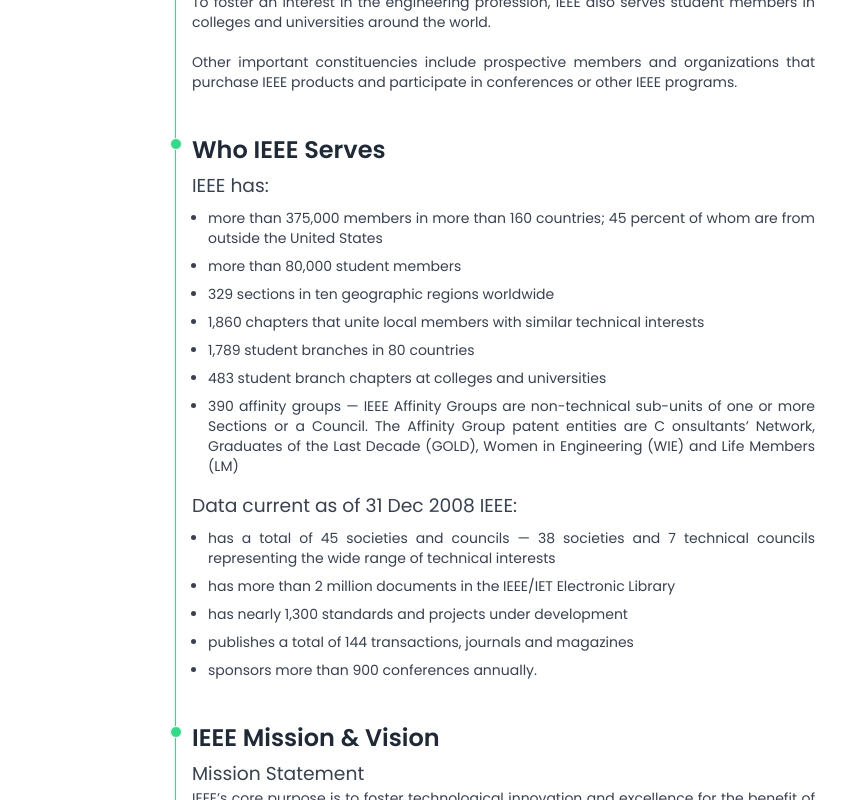
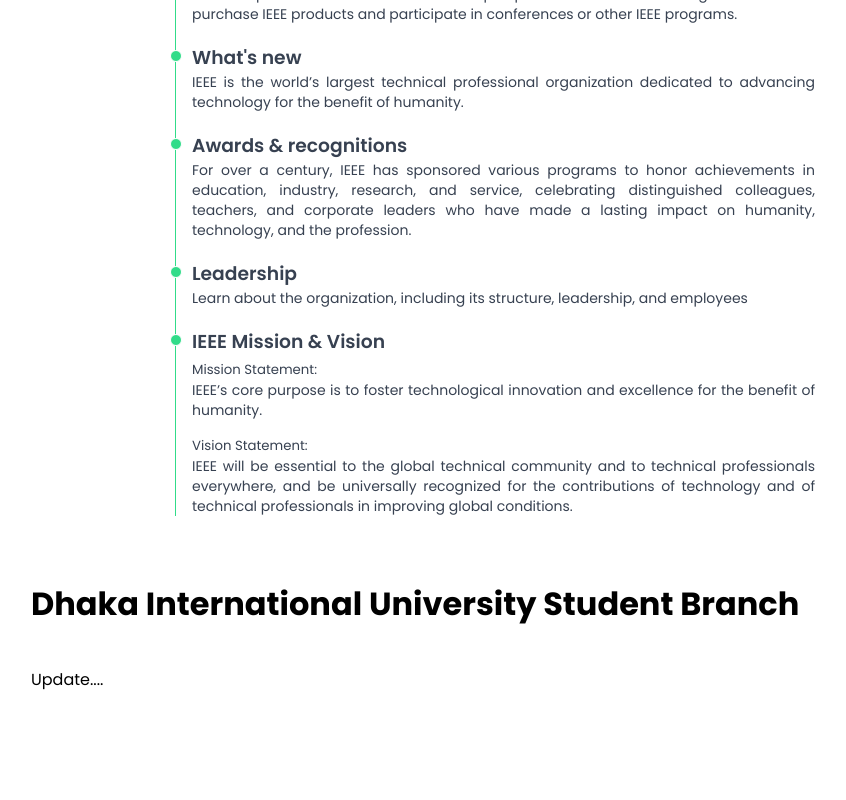
Before and after one commit to adilrion/CSE-IEEE, a React (Create React App) app: page /about in a window 1280 px wide. Shown: the part 780-1580 px from the top of the page, without its empty margins (145-991 px from the left). Built offline with nearby package versions, Linux system fonts and the light colour scheme.

Commit message:
about section added

```diff
--- a/src/Components/Pages/About/About.js
+++ b/src/Components/Pages/About/About.js
@@ -1,10 +1,12 @@
 import React from "react";
 import AboutIEEE from "./AboutIEEE";
+import AboutDIUIEEE from "./AboutDIUIEEE";
 
 const About = () => {
   return (
     <>
       <AboutIEEE />
+      <AboutDIUIEEE />
     </>
   );
 };
--- a/src/Components/Pages/About/AboutDIUIEEE.js
+++ b/src/Components/Pages/About/AboutDIUIEEE.js
@@ -2,9 +2,13 @@ import React from "react";
 
 const AboutDIUIEEE = () => {
   return (
-    <div>
-      <h2>diuieee</h2>
-    </div>
+    <section>
+      <div className="px-5 lg:px-44 sm:px-10 sm:px-10 my-16">
+        <h1>Dhaka International University Student Branch</h1>
+
+        <p className="mt-10">Update....</p>
+      </div>
+    </section>
   );
 };
 
--- a/src/Components/Pages/About/AboutIEEE.js
+++ b/src/Components/Pages/About/AboutIEEE.js
@@ -6,7 +6,7 @@ const AboutIEEE = () => {
     <section>
       <div className="px-5 lg:px-44 sm:px-10 sm:px-10 mt-10">
         <div className="">
-          <div className="grid grid-cols-2 gap-10">
+          <div className="grid grid-cols-1 lg:grid-cols-2 gap-10">
             <div className="col-span-1 text-gray-700 py-10">
               <h1 className="mb-4">About IEEE</h1>
               <p>
@@ -31,16 +31,16 @@ const AboutIEEE = () => {
                 </a>
               </p>
             </div>
-            <div className="col-span-1 py-10">
+            <div className="col-span-1 py-10 flex justify-center items-center">
               <img className="w-full" src={ieee} alt="IEEE Logo" />
             </div>
           </div>
         </div>
-        <ol class="relative border-l border-[#31dc89] mx-36">
-          <li class="mb-10 ml-4">
+        <ol class="relative border-l border-[#31dc89] lg:mx-36">
+          <li class="mb-5 ml-4">
             <div class="absolute w-3 h-3 bg-[#31dc89] rounded-full mt-1.5 -left-1.5 border border-white"></div>
 
-            <h2 class=" font-semibold text-gray-800 ">IEEE Quick Facts</h2>
+            <h3 class=" font-semibold text-gray-700 ">IEEE Quick Facts</h3>
 
             <p class="mb-4 text-sm font-normal text-gray-700 text-justify">
               Through its global membership, IEEE is a leading authority on
@@ -49,99 +49,63 @@ const AboutIEEE = () => {
               consumer electronics among others <br />
               <br />
               Members rely on IEEE as a source of technical and professional
-              information, resources and services.
-              <br />
-              <br />
-              To foster an interest in the engineering profession, IEEE also
-              serves student members in colleges and universities around the
-              world.
-              <br />
+              information, resources and services. To foster an interest in the
+              engineering profession, IEEE also serves student members in
+              colleges and universities around the world.
               <br />
               Other important constituencies include prospective members and
               organizations that purchase IEEE products and participate in
               conferences or other IEEE programs.
             </p>
           </li>
-          <li class="mb-10 ml-4">
+          <li class="mb-5 ml-4">
             <div class="absolute w-3 h-3 bg-[#31dc89] rounded-full mt-1.5 -left-1.5 border border-white"></div>
 
-            <h2 class=" font-semibold text-gray-800 ">Who IEEE Serves</h2>
-            <h3 className="font-normal text-gray-700 mt-1">IEEE has:</h3>
+            <h3 class=" font-semibold text-gray-700 ">What's new</h3>
 
-            <div className="mt-2">
-              <ul
-                role="list"
-                className="pl-4 list-disc  space-y-2 mb-4 text-sm font-normal text-gray-700 text-justify"
-              >
-                <li className="">
-                  more than 375,000 members in more than 160 countries; 45
-                  percent of whom are from outside the United States
-                </li>
-                <li className="">more than 80,000 student members</li>
-                <li className="">
-                  329 sections in ten geographic regions worldwide
-                </li>
-                <li className="">
-                  1,860 chapters that unite local members with similar technical
-                  interests
-                </li>
-                <li className="">1,789 student branches in 80 countries</li>
-                <li className="">
-                  483 student branch chapters at colleges and universities
-                </li>
-                <li className="">
-                  390 affinity groups — IEEE Affinity Groups are non-technical
-                  sub-units of one or more Sections or a Council. The Affinity
-                  Group patent entities are C onsultants’ Network, Graduates of
-                  the Last Decade (GOLD), Women in Engineering (WIE) and Life
-                  Members (LM)
-                </li>
-              </ul>
-            </div>
-            <h3 className="font-normal text-gray-700 mt-1">
-              Data current as of 31 Dec 2008 IEEE:
-            </h3>
-
-            <div className="mt-2">
-              <ul
-                role="list"
-                className="pl-4 list-disc  space-y-2 mb-4 text-sm font-normal text-gray-700 text-justify"
-              >
-                <li className="">
-                  has a total of 45 societies and councils — 38 societies and 7
-                  technical councils representing the wide range of technical
-                  interests
-                </li>
-
-                <li className="">
-                  has more than 2 million documents in the IEEE/IET Electronic
-                  Library
-                </li>
-                <li className="">
-                  has nearly 1,300 standards and projects under development
-                </li>
-                <li className="">
-                  publishes a total of 144 transactions, journals and magazines
-                </li>
-                <li className="">
-                  sponsors more than 900 conferences annually.
-                </li>
-              </ul>
-            </div>
+            <p class="mb-4 text-sm font-normal text-gray-700 text-justify">
+              IEEE is the world’s largest technical professional organization
+              dedicated to advancing technology for the benefit of humanity.
+            </p>
           </li>
-          <li class="mb-10 ml-4">
+          <li class="mb-5 ml-4">
             <div class="absolute w-3 h-3 bg-[#31dc89] rounded-full mt-1.5 -left-1.5 border border-white"></div>
 
-            <h2 class=" font-semibold text-gray-800 ">IEEE Mission & Vision</h2>
-            <h3 className="font-normal text-gray-700 mt-1">
-              Mission Statement
-            </h3>
+            <h3 class=" font-semibold text-gray-700 ">Awards & recognitions</h3>
+
+            <p class="mb-4 text-sm font-normal text-gray-700 text-justify">
+              For over a century, IEEE has sponsored various programs to honor
+              achievements in education, industry, research, and service,
+              celebrating distinguished colleagues, teachers, and corporate
+              leaders who have made a lasting impact on humanity, technology,
+              and the profession.
+            </p>
+          </li>
+          <li class="mb-5 ml-4">
+            <div class="absolute w-3 h-3 bg-[#31dc89] rounded-full mt-1.5 -left-1.5 border border-white"></div>
+
+            <h3 class=" font-semibold text-gray-700 ">Leadership</h3>
+
+            <p class="mb-4 text-sm font-normal text-gray-700 text-justify">
+              Learn about the organization, including its structure, leadership,
+              and employees
+            </p>
+          </li>
+          <li class="mb-5 ml-4">
+            <div class="absolute w-3 h-3 bg-[#31dc89] rounded-full mt-1.5 -left-1.5 border border-white"></div>
+
+            <h3 class=" font-semibold text-gray-700 ">IEEE Mission & Vision</h3>
+            <h5 className="font-normal text-gray-700 mt-1">
+              Mission Statement:
+            </h5>
 
             <p class="mb-4 text-sm font-normal text-gray-700 text-justify">
               IEEE’s core purpose is to foster technological innovation and
               excellence for the benefit of humanity.
             </p>
-            <h3 className="font-normal text-gray-700 mt-1">Vision Statement</h3>
+            <h5 className="font-normal text-gray-700 mt-1">
+              Vision Statement:
+            </h5>
 
             <p class="mb-4 text-sm font-normal text-gray-700 text-justify">
               IEEE will be essential to the global technical community and to
```
